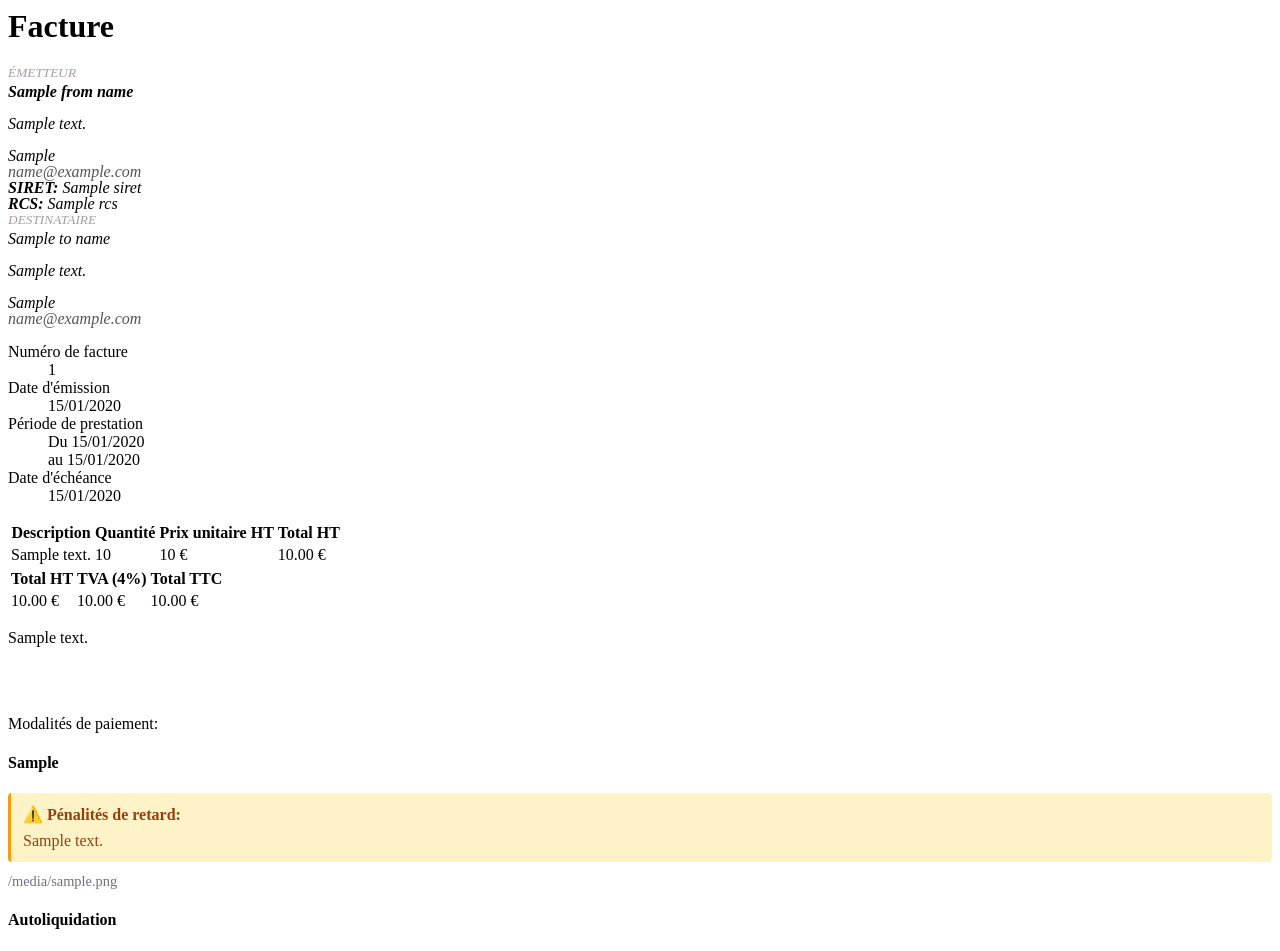
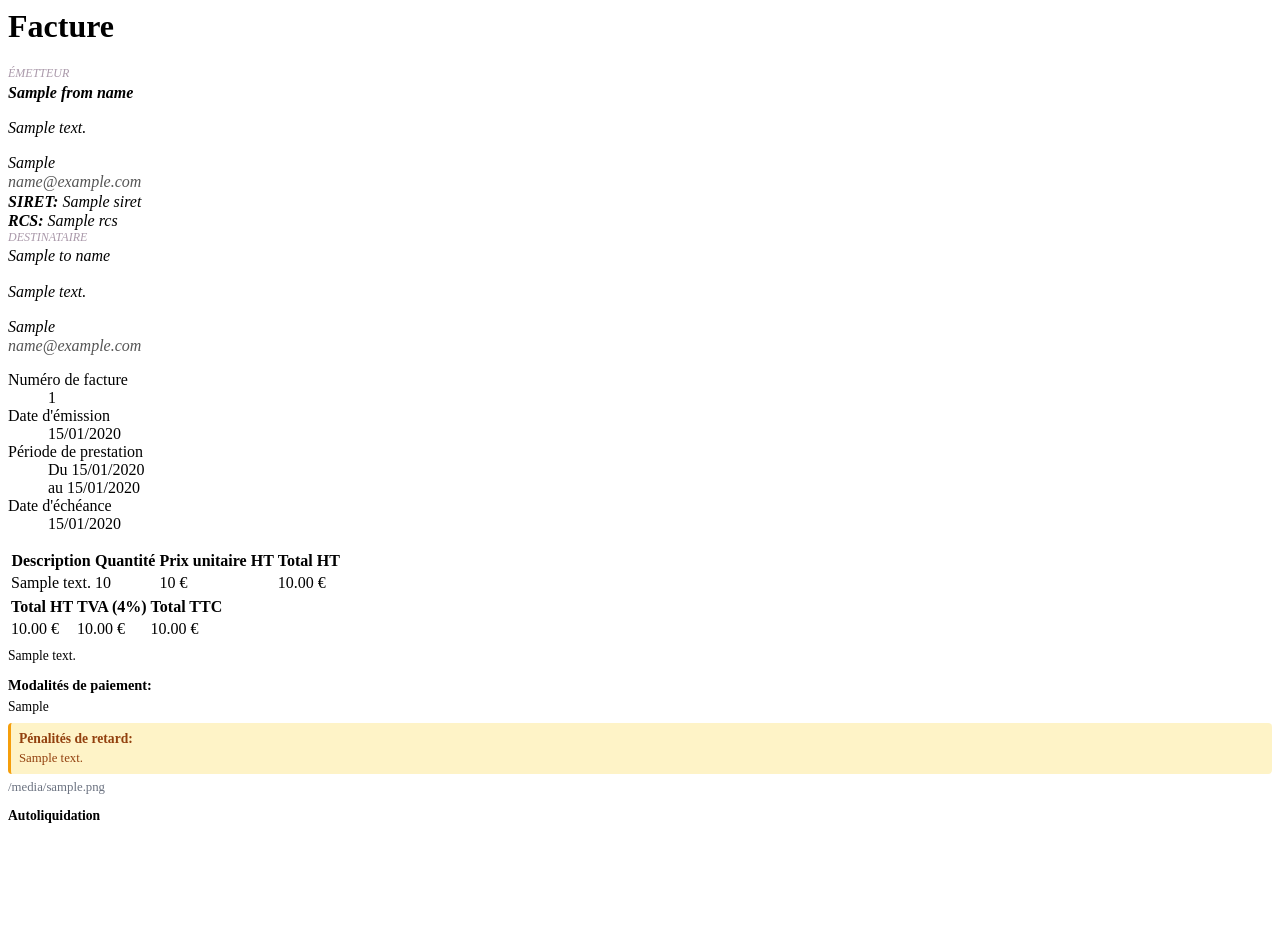
Before and after one commit to kossaiRedou/EasInvoice, a Django app: template templates/CORE/invoice.html in a window 1280 px wide. After the commit the page ends 823 px from the top, so only its background shows below. Run offline with Django 5.2, Linux system fonts and the light colour scheme; the template is opened without the code that fills it: most values are stand-ins (such as "Sample title", 1, 10 or a date in 2020); parts of the project's set-up code (start-up, migrations or seed data) failed here and were passed over.

Commit message:
optimisation latence et design

```diff
--- a/static/CORE/css/invoice.css
+++ b/static/CORE/css/invoice.css
@@ -1,35 +1,29 @@
+/* Polices système pour performance */
 @font-face {
-  font-family: Pacifico;
-  src: url(pacifico.ttf);
+  font-family: 'Pacifico';
+  src: local('Arial'), local('Helvetica');
+  font-weight: normal;
+  font-style: normal;
 }
-@font-face {
-  font-family: Source Sans Pro;
-  font-weight: 400;
-  src: url(SourceSans3-Regular.ttf);
-}
-@font-face {
-  font-family: Source Sans Pro;
-  font-weight: 700;
-  src: url(SourceSans3-Bold.ttf);
-}
+/* Utiliser des polices système pour éviter le chargement externe */
 
 @page {
-  font-family: Pacifico;
+  font-family: Arial, sans-serif;
   margin: 3cm;
   @bottom-left {
-    color: #1ee494;
-    content: '♥ Thank you!';
+    color: #b1b4b3;
+    content: 'Thank you!';
   }
   @bottom-right {
     color: #a9a;
-    content: 'contact@courtbouillon.org | courtbouillon.org';
+    content: 'Made with EasyInvoice';
     font-size: 9pt;
   }
 }
 
 html {
   color: #14213d;
-  font-family: Source Sans Pro;
+  font-family: Arial, Helvetica, sans-serif;
   font-size: 11pt;
   line-height: 1.6;
 }
@@ -85,8 +79,9 @@ address#to > * {
 
 h1 {
   color: #1ee494;
-  font-family: Pacifico;
+  font-family: Arial, Helvetica, sans-serif;
   font-size: 40pt;
+  font-weight: bold;
   margin: 0;
 }
 
@@ -157,18 +152,22 @@ th:last-of-type, td:last-of-type {
   text-align: right;
 }
 footer {
-  content: '';
   display: block;
-  height: 6cm;
+  margin-top: 1em;
 }
 table#total {
   background: #f6f6f6;
-  border-color: #f6f6f6;
-  border-style: solid;
-  border-width: 2cm 3cm;
-  bottom: 0;
-  font-size: 20pt;
-  margin: 0 -3cm;
-  position: absolute;
-  width: 18cm;
+  border-collapse: separate;
+  border-spacing: 0;
+  font-size: 12pt;
+  margin: 1em 0 0.5em 0;
+  padding: 0.4cm;
+  width: 100%;
 }
+table#total th {
+  border-bottom: none;
+  padding: 0.3cm;
+}
+table#total td {
+  padding: 0.3cm;
+}
--- a/templates/CORE/form.html
+++ b/templates/CORE/form.html
@@ -227,7 +227,7 @@
                 <div class="invoice-card">
                     <!-- Header -->
                     <div class="invoice-header text-center">
-                        <img src="{% static 'CORE/img/EasyLogo.png' %}" alt="EasyInvoice">
+                        <img src="{% static 'CORE/img/easyLogo.png' %}" alt="EasyInvoice">
                         <h1>Créer une facture PDF professionnelle <span class="badge-success">Gratuit</span></h1>
                         <p class="desc">Remplissez le formulaire ci-dessous et téléchargez votre facture instantanément.</p>
                     </div>
--- a/templates/CORE/invoice.html
+++ b/templates/CORE/invoice.html
@@ -8,22 +8,15 @@
       .ei-badge {
         background: #1ee494;
         color: white;
-        padding: 6px 12px;
-        border-radius: 6px;
-        font-size: 0.75em;
+        padding: 4px 8px;
+        border-radius: 4px;
+        font-size: 0.7em;
         font-weight: bold;
         display: inline-block;
-        margin-bottom: 8px;
-        letter-spacing: 0.5px;
+        margin: 2px 0;
       }
-      .addr-label { color: #a9a; text-transform: uppercase; font-size: 10pt; display: block; margin-bottom: 4px; }
-      #from, #to {
-        line-height: 1.0;
-        margin-bottom: 0.1em;
-      }
-      address {
-        line-height: 1.2;
-      }
+      .addr-label { color: #a9a; text-transform: uppercase; font-size: 9pt; display: block; margin-bottom: 2px; }
+      address { line-height: 1.2; margin: 0; }
     </style>
   </head>
 
@@ -112,29 +105,27 @@
       </table>
 
       {% if vat_note %}
-      <p style="margin-top: 1em;">{{ vat_note }}</p>
+      <p style="margin-top: 0.5em; font-size: 0.85em;">{{ vat_note }}</p>
       {% endif %}
 
       {% if payment_terms %}
-      <br>
-      <br>
-      <p>Modalités de paiement:</p>
-      <h4>{{ payment_terms }}</h4>
+      <p style="margin-top: 0.5em; margin-bottom: 0.3em; font-size: 0.9em;"><strong>Modalités de paiement:</strong></p>
+      <p style="margin: 0; font-size: 0.85em;">{{ payment_terms }}</p>
       {% endif %}
 
       {% if penalties_note %}
-      <div style="margin-top: 1em; padding: 0.75em; background: #FEF3C7; border-left: 3px solid #F59E0B; border-radius: 4px;">
-        <strong style="color: #92400E;">⚠️ Pénalités de retard:</strong>
-        <p style="margin: 0.5em 0 0 0; color: #92400E;">{{ penalties_note }}</p>
+      <div style="margin-top: 0.5em; padding: 0.5em; background: #FEF3C7; border-left: 3px solid #F59E0B; border-radius: 4px;">
+        <strong style="color: #92400E; font-size: 0.85em;">Pénalités de retard:</strong>
+        <p style="margin: 0.3em 0 0 0; color: #92400E; font-size: 0.8em;">{{ penalties_note }}</p>
       </div>
       {% endif %}
 
       {% if recovery_note %}
-      <p style="margin-top: 0.75em; color: #6B7280; font-size: 0.9em;">{{ recovery_note }}</p>
+      <p style="margin-top: 0.5em; color: #6B7280; font-size: 0.8em;">{{ recovery_note }}</p>
       {% endif %}
 
       {% if autoliquidation %}
-      <h4>Autoliquidation</h4>
+      <p style="margin-top: 0.5em; font-size: 0.85em;"><strong>Autoliquidation</strong></p>
       {% endif %}
     </footer>
 
```
Also changed, not shown: CORE/views.py (+6 -2 lines), static/CORE/img/aasylogo.png (renamed from static/CORE/img/easyLogo.png).
